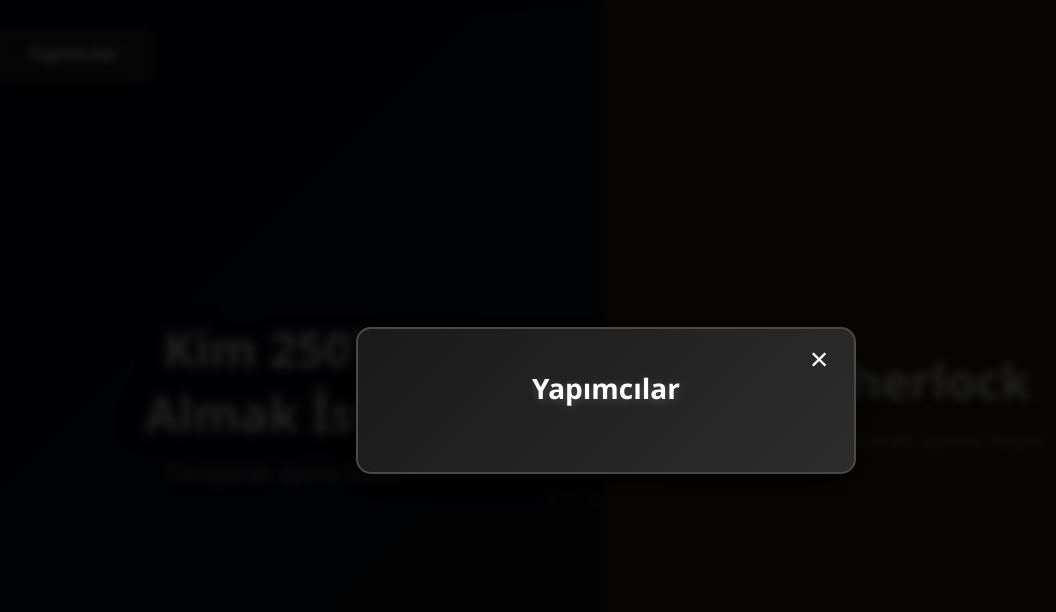
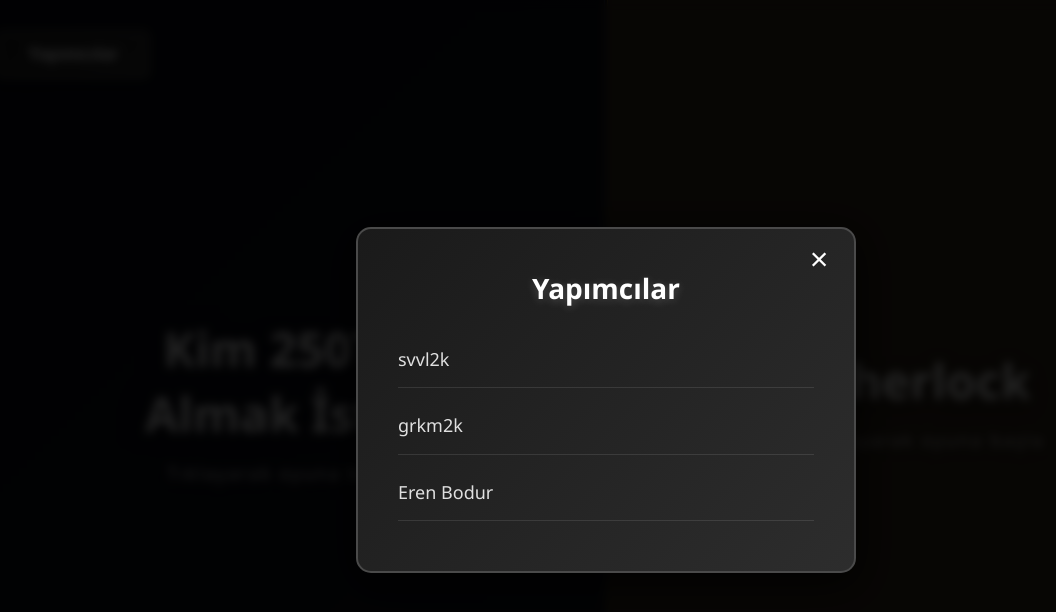
Before and after one commit to grkmorc/grkmorc.github.io, a plain HTML site: page index.html in a window 1280 px wide. Both pictures are taken after a click on the button "Yapımcılar". Shown: the whole page, without its empty margins (34-1090 px from the left). Drawn offline with Linux system fonts and the light colour scheme.

Commit message:
Update index.html

```diff
--- a/index.html
+++ b/index.html
@@ -20,6 +20,9 @@
                 <h2 class="modal-title">Yapımcılar</h2>
                 <div class="creators-list" id="creatorsList">
                     <!-- Buraya sonradan isimler eklenecek -->
+                    <p><span class="gold-text">svvl2k</span></p>
+                    <p>grkm2k</p>
+                    <p>Eren Bodur</p>
                 </div>
             </div>
         </div>
```
